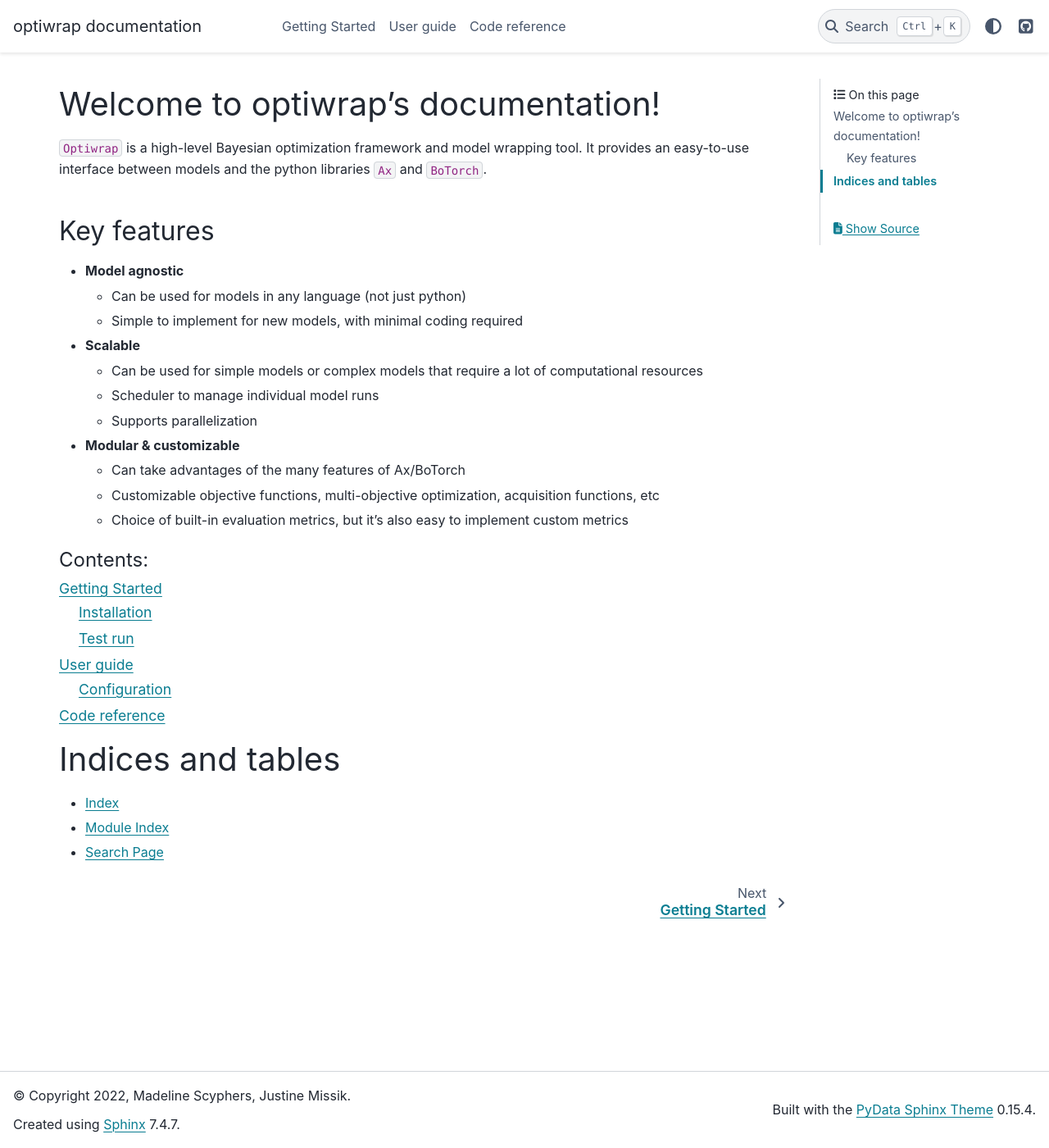
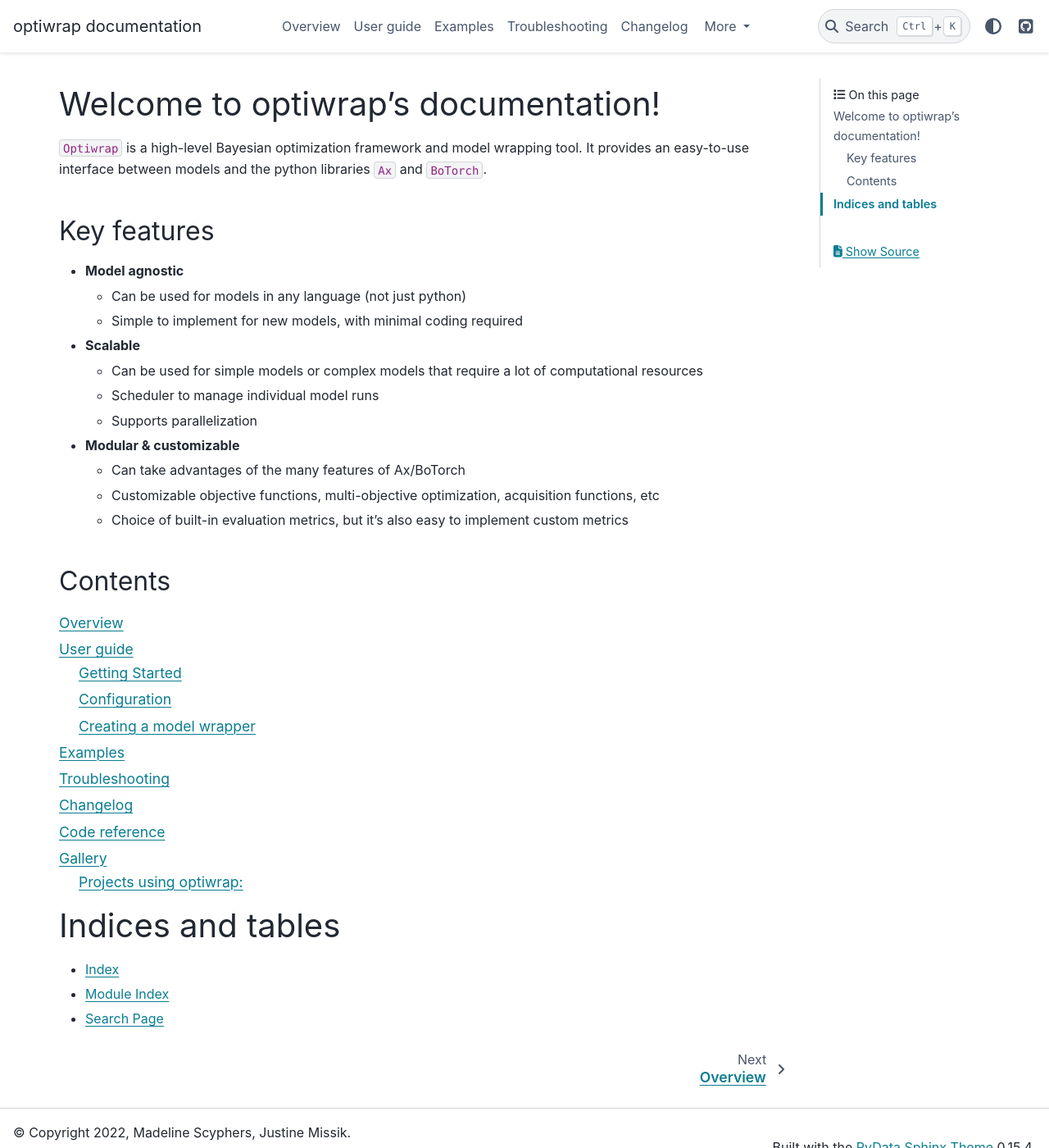
Before and after one commit to madeline-scyphers/boa, a Sphinx documentation site: the page built from docs/index.rst, in a window 1280 px wide and 1400 px high. Shown: the whole window at 82% size. Built offline with Sphinx 7.4.7 and the PyData theme 0.15.4, drawn with Linux system fonts in a browser that asks for light colours.

```diff
--- /dev/null
+++ b/docs/changelog.rst
@@ -0,0 +1,6 @@
+#########
+Changelog
+#########
+
+.. todo::
+   Coming soon!
--- a/docs/index.rst
+++ b/docs/index.rst
@@ -24,13 +24,18 @@ Key features
   - Choice of built-in evaluation metrics, but it’s also easy to implement custom metrics
 
 
+Contents
+--------
 .. toctree::
    :maxdepth: 2
-   :caption: Contents:
 
-   getting_started
+   overview
    user_guide/index
+   examples
+   troubleshooting
+   changelog
    Code reference <code_reference>
+   gallery
 
 
 Indices and tables
--- /dev/null
+++ b/docs/overview.rst
@@ -0,0 +1,9 @@
+########
+Overview
+########
+
+.. todo::
+   - General description of how optiwrap works
+   - Overview of package structure
+   - Overview of basic steps for creating a model wrapper
+   - Overview of main features
--- /dev/null
+++ b/docs/troubleshooting.rst
@@ -0,0 +1,7 @@
+###############
+Troubleshooting
+###############
+
+.. todo::
+
+   Coming soon!
--- a/docs/user_guide/index.rst
+++ b/docs/user_guide/index.rst
@@ -5,4 +5,6 @@ User guide
 .. toctree::
     :maxdepth: 2
 
+    getting_started
     configuration
+    wrapper
```
Also changed, not shown: docs/examples.rst (added, +11 -0 lines), docs/gallery.rst (added, +12 -0 lines), docs/user_guide/wrapper.rst (added, +9 -0 lines), docs/user_guide/getting_started.rst (renamed from docs/getting_started.rst).
